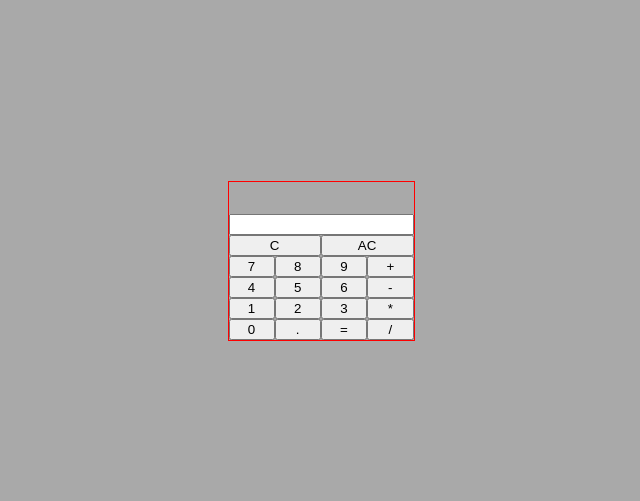
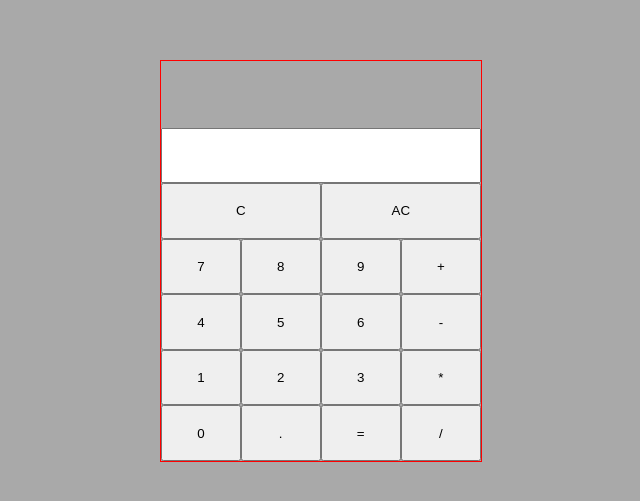
Before and after one commit to TautZuk/calculator, a plain HTML site: page index.html in a window 1280 px wide. Shown: the part 147-648 px from the top of the page, without its empty margins (327-967 px from the left). Drawn offline with Linux system fonts and the light colour scheme.

Commit message:
change calculator size

```diff
--- a/main.css
+++ b/main.css
@@ -71,6 +71,8 @@ body {
 #calculator-container {
   display: grid;
   outline: 1px red solid;
+  height: 50vh;
+  width: 25vw;
   grid-template-areas:
     'results results results results'
     'textbox textbox textbox textbox'
```
